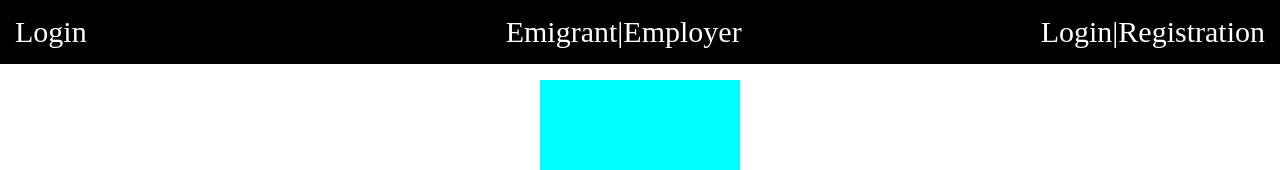
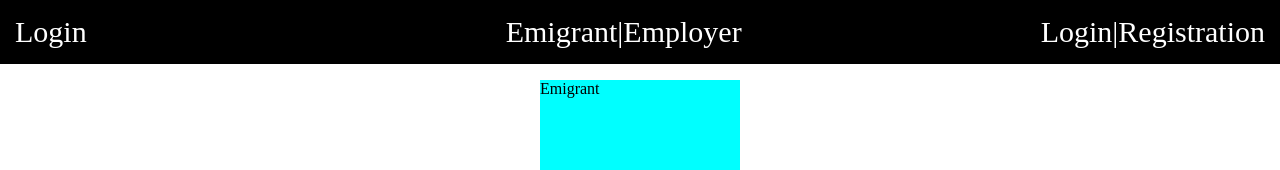
Before and after one commit to TMBcom/EmigrantRateFrontReact, a React (Create React App) app: page /EmigrantPage in a window 1280 px wide. Shown: the top 170 px of the page. Built offline with nearby package versions, Linux system fonts and the light colour scheme.

Commit message:
feat LogRegPage,EmigrantPage_Main-emigrant in body

```diff
--- a/src/Components/Body/LogRegPage/LogRegPage.jsx
+++ b/src/Components/Body/LogRegPage/LogRegPage.jsx
@@ -3,12 +3,14 @@ import style from './LogRegPage.module.css';
 import LoginMain from './LoginMain/LoginMain';
 import RegistrationMain from './RegistrationMain/RegistrationMain';
 import {Routes, Route} from "react-router-dom";
+import EmigrantPage_Main from './../SearchPage/EmigrantPage_Main/EmigrantPage_Main';
 
 function LogRegPage() {
     return(
     <div className={style.LogReg}>
     <Routes>
         <Route path="/LoginPage" element={<LoginMain />}/>
+        <Route path="/EmigrantPage" element={<EmigrantPage_Main />}/>
         <Route path="/RegistrationPage" element={<RegistrationMain />}/>
     </Routes>
         </div>
--- a/src/Components/Body/SearchPage/EmigrantPage_Main/EmigrantPage_Main.jsx
+++ b/src/Components/Body/SearchPage/EmigrantPage_Main/EmigrantPage_Main.jsx
@@ -5,7 +5,7 @@ import style from './EmigrantPage_Main.module.css';
 function EmigrantPage_Main() {
     return(
       <div className={style.EmigrantPage_Main}>
-
+       Emigrant
       </div>
 
     );
```
